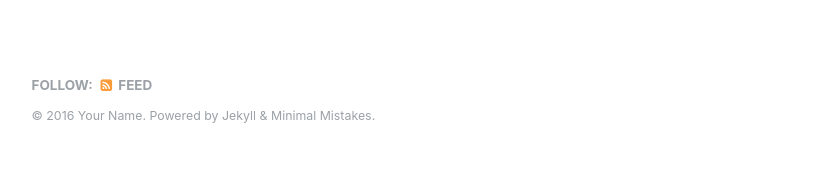
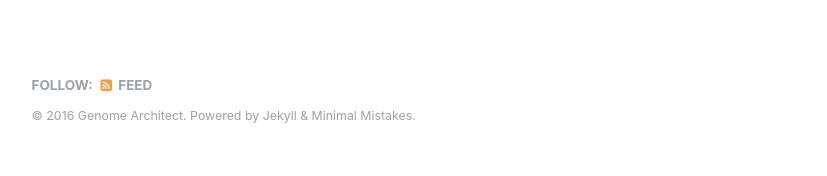
Before and after one commit to genomearchitect/genomearchitect.github.io, a Jekyll site: the page built from _pages/main.md, in a window 1280 px wide. Shown: the part 2181-2357 px from the top of the page, without its empty margins (250-1077 px from the left). Built offline with Jekyll 4.4.1, drawn with Linux system fonts in a browser that asks for light colours; part of the change alters nothing that is shown.

Commit message:
fixed some text and tried to add some images

```diff
--- a/_config.yml
+++ b/_config.yml
@@ -10,12 +10,12 @@ locale                   : "en-US"
 #title                    : "Genome Architect"
 title                    : "Apollo"
 title_separator          : "-"
-name                     : "Your Name"
-description              : "An amazing website."
+name                     : "Genome Architect"
+description              : "Documentation for the Apollo web-based manual biocuration tool."
 url                      : # the base hostname & protocol for your site e.g. "https://mmistakes.github.io"
 baseurl                  : # the subpath of your site, e.g. "/blog"
 gh_repo                  :
-teaser                   : # filename of teaser fallback teaser image placed in /images/, .e.g. "500x300.png"
+teaser                   : ApolloLogo.png # filename of teaser fallback teaser image placed in /images/, .e.g. "500x300.png"
 # breadcrumbs            : false # true, false (default)
 words_per_minute         : 200
 comments:
--- a/_pages/main.md
+++ b/_pages/main.md
@@ -1,13 +1,17 @@
 ---
 title: Apollo
-type: archive
+type: single
 permalink: /
-logo: 300px-ApolloLogo.png
+#header:
+#   image: ApolloLogo.png
+#   width: 300
+#   height: 100
 ---
 
 <!--{% include base_path %}-->
 
-<!--# Apollo-->
+
+<!-- <img src="../images/ApolloLogo_100x36.png">  -->
 
 ### First instantaneous, collaborative genomic annotation editor available on the Web.
 
```
Also changed, not shown: images/ApolloLogo.png (added), images/ApolloLogo_100x36.png (added).
